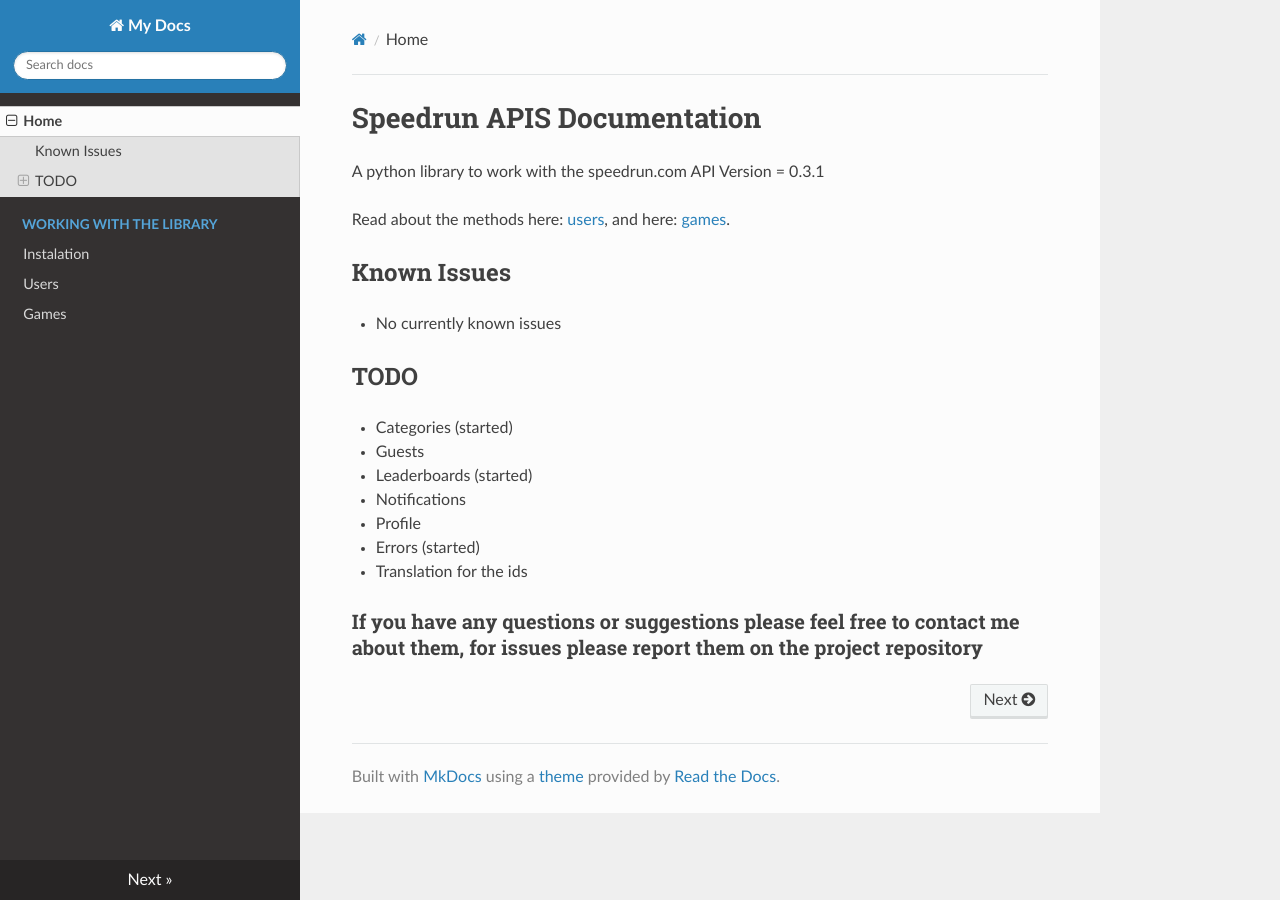
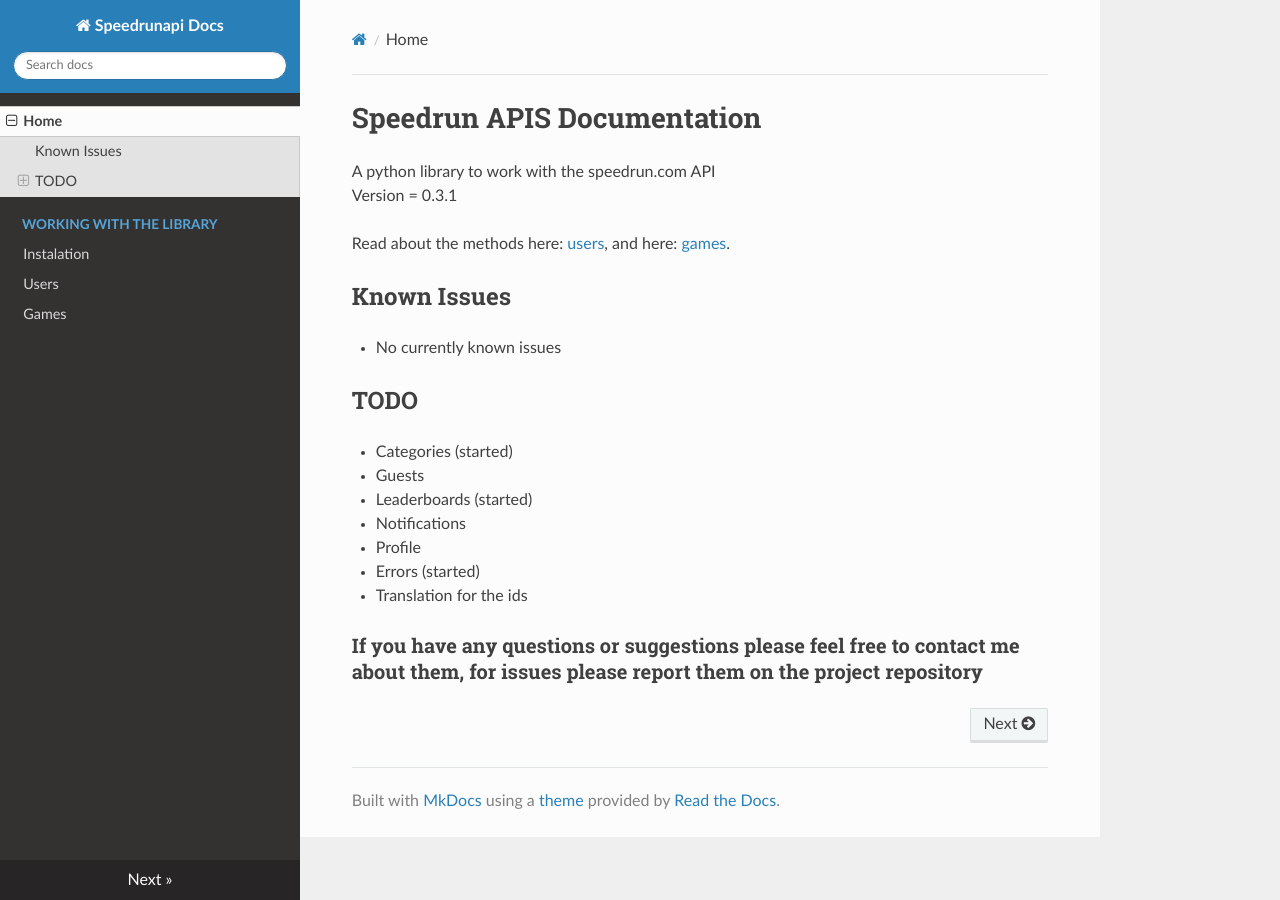
Before and after one commit to fishin-rod/speedrunapi, an MkDocs documentation site: the page built from docs/index.md, in a window 1280 px wide. Built offline with MkDocs 1.6.1, drawn with Linux system fonts in a browser that asks for light colours; nearby versions of some CDN libraries.

Commit message:
updated docs

```diff
--- a/docs/index.md
+++ b/docs/index.md
@@ -1,6 +1,7 @@
 Speedrun APIS Documentation
 ===
 A python library to work with the speedrun.com API
+<br>
 Version = 0.3.1
 
 Read about the methods here: [users](user.md), and here: [games](game.md).
--- a/mkdocs.yml
+++ b/mkdocs.yml
@@ -1,4 +1,4 @@
-site_name: My Docs
+site_name: Speedrunapi Docs
 nav:
     - Home: 'index.md'
     - 'Working with the library':
--- a/requirements.txt
+++ b/requirements.txt
@@ -1,2 +1,2 @@
-setuptools>=61.0
-mkdocs>=1.4.2
+setuptools==61.0
+mkdocs==1.4.2
```
Also changed, not shown: .readthedocs.yaml (added, +8 -0 lines), README.md (+1 -1 lines).
